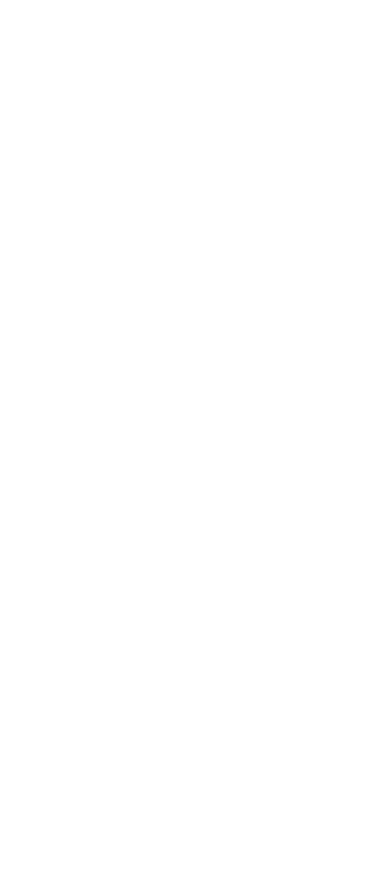
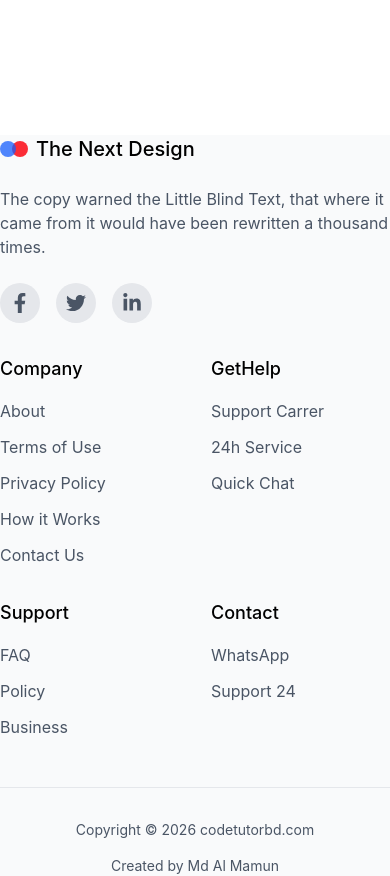
Before and after one commit to minhajul-islam-tanzim/E-commers-with-types-script, a React (Vite) app: page / in a window 390 px wide. Shown: the part 8440-9316 px from the top of the page. Before the commit the page ends 8435 px from the top, so only its background shows below. Built offline with nearby package versions, Linux system fonts and the light colour scheme.

Commit message:
Footer section added

```diff
--- a/src/App.tsx
+++ b/src/App.tsx
@@ -6,6 +6,7 @@
 import CompanyLogo from "./components/CompanyLogo"
 import EmailSubSec from "./components/EmailSubSec"
 import FeaturesSection from "./components/FeaturesSec"
+import Footer from "./components/Footer"
 import Hero from "./components/Hero"
 import MonitoringSec from "./components/MonitoringSec"
 import Navbar from "./components/Navbar"
@@ -20,7 +21,7 @@
 const App = () => {
   return (
     <div className="relative min-h-screen overflow-x-hidden ">
-       <div className="absolute -top-28 w-[500px] h-[500px] bg-gradient-to-tr from-indigo-500/20 to-pink-500/20 rounded-full blur-[81px] -z-10">
+       <div className="absolute -top-28 w-125 h-125 bg-linear-to-tr from-indigo-500/20 to-pink-500/20 rounded-full blur-[81px] -z-10">
       </div>
 
       <div className="overflow-hidden">
@@ -36,6 +37,7 @@
         <ServiceSec />
         <TestimonW />
         <EmailSubSec />
+        <Footer />
        </div>
     </div>
   )
--- /dev/null
+++ b/src/components/Footer.tsx
@@ -0,0 +1,107 @@
+
+import { FaFacebookF, FaTwitter, FaLinkedinIn } from 'react-icons/fa'
+
+const Footer = () => {
+  const footerLinks = {
+    company: [
+      { name: 'About', href: '#' },
+      { name: 'Terms of Use', href: '#' },
+      { name: 'Privacy Policy', href: '#' },
+      { name: 'How it Works', href: '#' },
+      { name: 'Contact Us', href: '#' },
+    ],
+    getHelp: [
+      { name: 'Support Carrer', href: '#' },
+      { name: '24h Service', href: '#' },
+      { name: 'Quick Chat', href: '#' },
+    ],
+    support: [
+      { name: 'FAQ', href: '#' },
+      { name: 'Policy', href: '#' },
+      { name: 'Business', href: '#' },
+    ],
+    contact: [
+      { name: 'WhatsApp', href: '#' },
+      { name: 'Support 24', href: '#' },
+    ],
+  }
+
+  return (
+    <footer className="bg-gray-50 mt-35">
+      <div className="container mx-auto">
+        <div className="grid grid-cols-1 md:grid-cols-2 lg:grid-cols-12 gap-8 lg:gap-12">
+          {/* Brand Column */}
+          <div className="lg:col-span-4">
+            <div className="flex items-center gap-1 mb-6">
+              <div className="w-4 h-4 bg-blue-600 rounded-full opacity-75"></div>
+              <div className="w-4 h-4 bg-red-500 rounded-full -ml-2"></div>
+              <span className="text-xl font-medium ml-1">The Next Design</span>
+            </div>
+            <p className="text-gray-600 mb-6">
+              The copy warned the Little Blind Text, that where it came from it would have been rewritten a thousand times.
+            </p>
+            <div className="flex gap-4">
+              <a
+                href="#"
+                className="w-10 h-10 bg-gray-200 rounded-full flex items-center justify-center text-gray-600 hover:bg-blue-600 hover:text-white hover:scale-110 transition-all duration-200"
+              >
+                <FaFacebookF className="w-5 h-5" />
+              </a>
+              <a
+                href="#"
+                className="w-10 h-10 bg-gray-200 rounded-full flex items-center justify-center text-gray-600 hover:bg-blue-400 hover:text-white hover:scale-110 transition-all duration-200"
+              >
+                <FaTwitter className="w-5 h-5" />
+              </a>
+              <a
+                href="#"
+                className="w-10 h-10 bg-gray-200 rounded-full flex items-center justify-center text-gray-600 hover:bg-blue-700 hover:text-white hover:scale-110 transition-all duration-200"
+              >
+                <FaLinkedinIn className="w-5 h-5" />
+              </a>
+            </div>
+          </div>
+
+          {/* Links Columns */}
+          <div className="lg:col-span-8">
+            <div className="grid grid-cols-2 md:grid-cols-4 gap-8">
+              {Object.entries(footerLinks).map(([category, links]) => (
+                <div key={category}>
+                  <h3 className="text-lg font-medium mb-4">
+                    {category.charAt(0).toUpperCase() + category.slice(1)}
+                  </h3>
+                  <ul className="space-y-3">
+                    {links.map((link, index) => (
+                      <li key={index}>
+                        <a
+                          href={link.href}
+                          className="text-gray-600 hover:text-gray-900 hover:translate-x-1 inline-block transition-transform duration-200"
+                        >
+                          {link.name}
+                        </a>
+                      </li>
+                    ))}
+                  </ul>
+                </div>
+              ))}
+            </div>
+          </div>
+        </div>
+
+        {/* Copyright */}
+        <div className="border-t border-gray-200 mt-12 pt-8">
+          <div className="flex flex-col md:flex-row justify-between items-center gap-4">
+            <p className="text-gray-600 text-sm">
+              Copyright © {new Date().getFullYear()} codetutorbd.com
+            </p>
+            <p className="text-gray-600 text-sm">
+              Created by Md Al Mamun
+            </p>
+          </div>
+        </div>
+      </div>
+    </footer>
+  )
+}
+
+export default Footer
```
